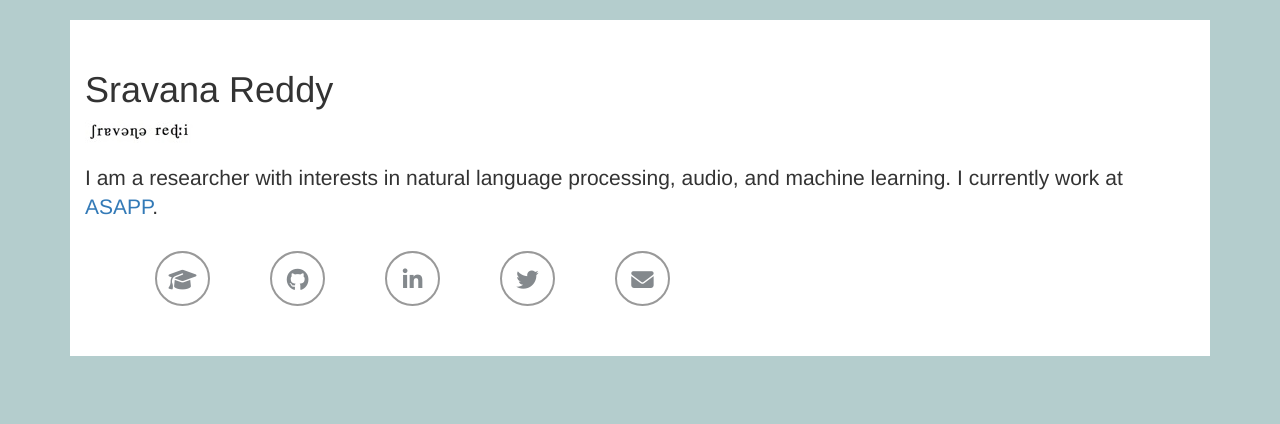
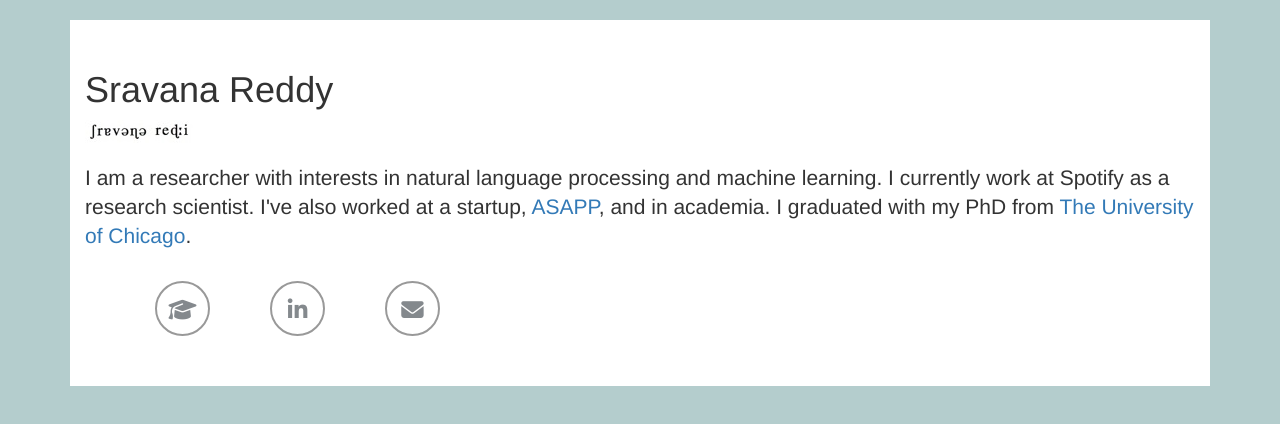
Before and after one commit to sravanareddy/sravanareddy.github.io, a plain HTML site: page index.html in a window 1280 px wide. Drawn offline with nearby package versions, Linux system fonts and the light colour scheme.

Commit message:
Update very old info

```diff
--- a/index.html
+++ b/index.html
@@ -33,8 +33,11 @@
   <img src="sravana-name.jpg">
   <br>
   <br>
-	<p class="lead">I am a researcher with interests in natural language processing, audio,
-    and machine learning. I currently work at <a href="https://www.asapp.com/asapp-research/">ASAPP</a>.
+	<p class="lead">I am a researcher with interests in natural language processing
+    and machine learning. I currently work at Spotify as a research scientist. I've also worked
+	at a startup,
+		<a href="https://www.asapp.com/asapp-research/">ASAPP</a>, and in academia. I graduated with my PhD from
+		<a href="https://cs.uchicago.edu">The University of Chicago</a>.
 </p>
 
 <div class="links">
@@ -45,18 +48,8 @@
            </a>
          </li>
          <li>
-           <a href="https://github.com/sravanareddy" class="icon" target="_blank">
-             <i class="fa fa-github"></i>
-           </a>
-         </li>
-         <li>
            <a href="https://www.linkedin.com/in/sravanareddy" class="icon" target="_blank">
              <i class="fa fa-linkedin"></i>
-           </a>
-         </li>
-         <li>
-           <a href="https://twitter.com/sravana" class="icon" target="_blank">
-             <i class="fa fa-twitter"></i>
            </a>
          </li>
          <li>
```
